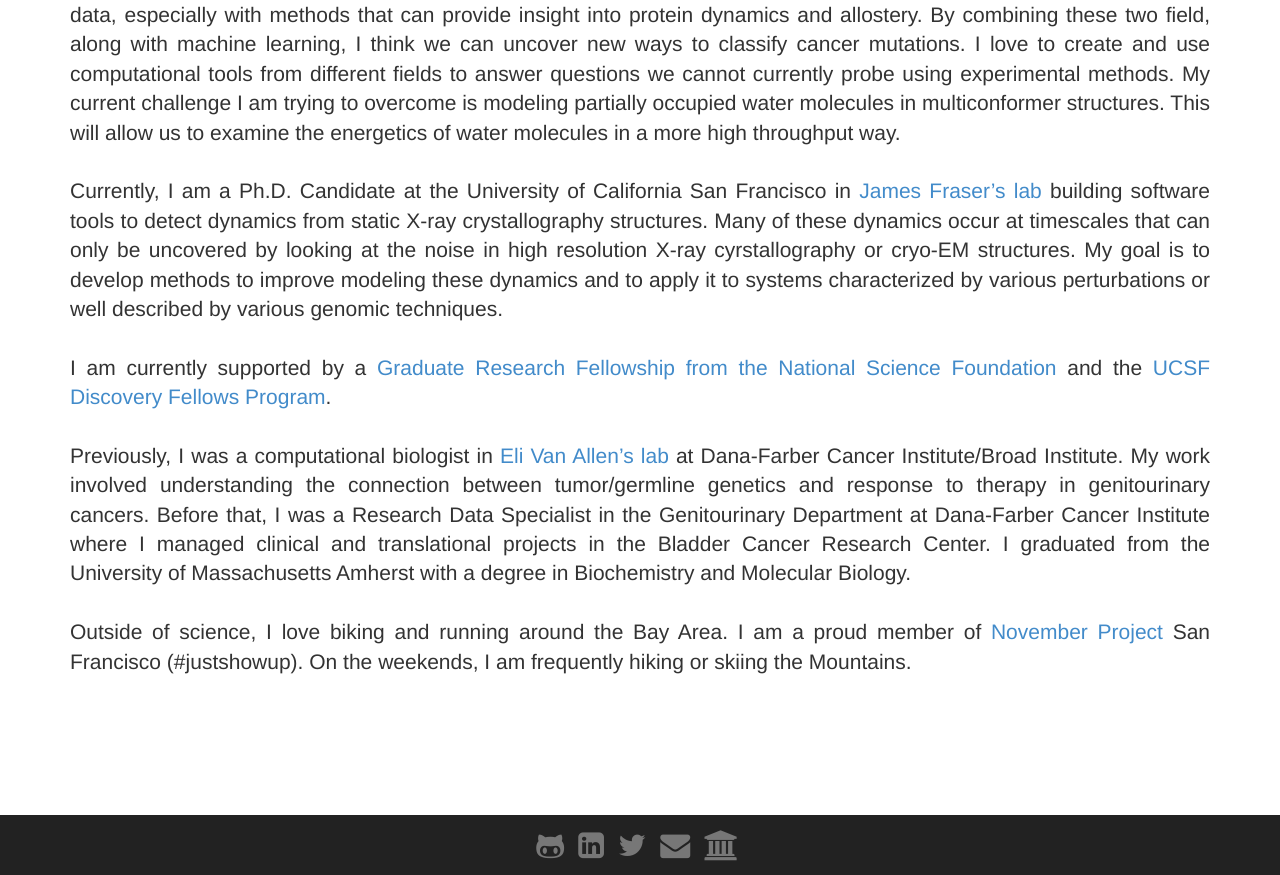
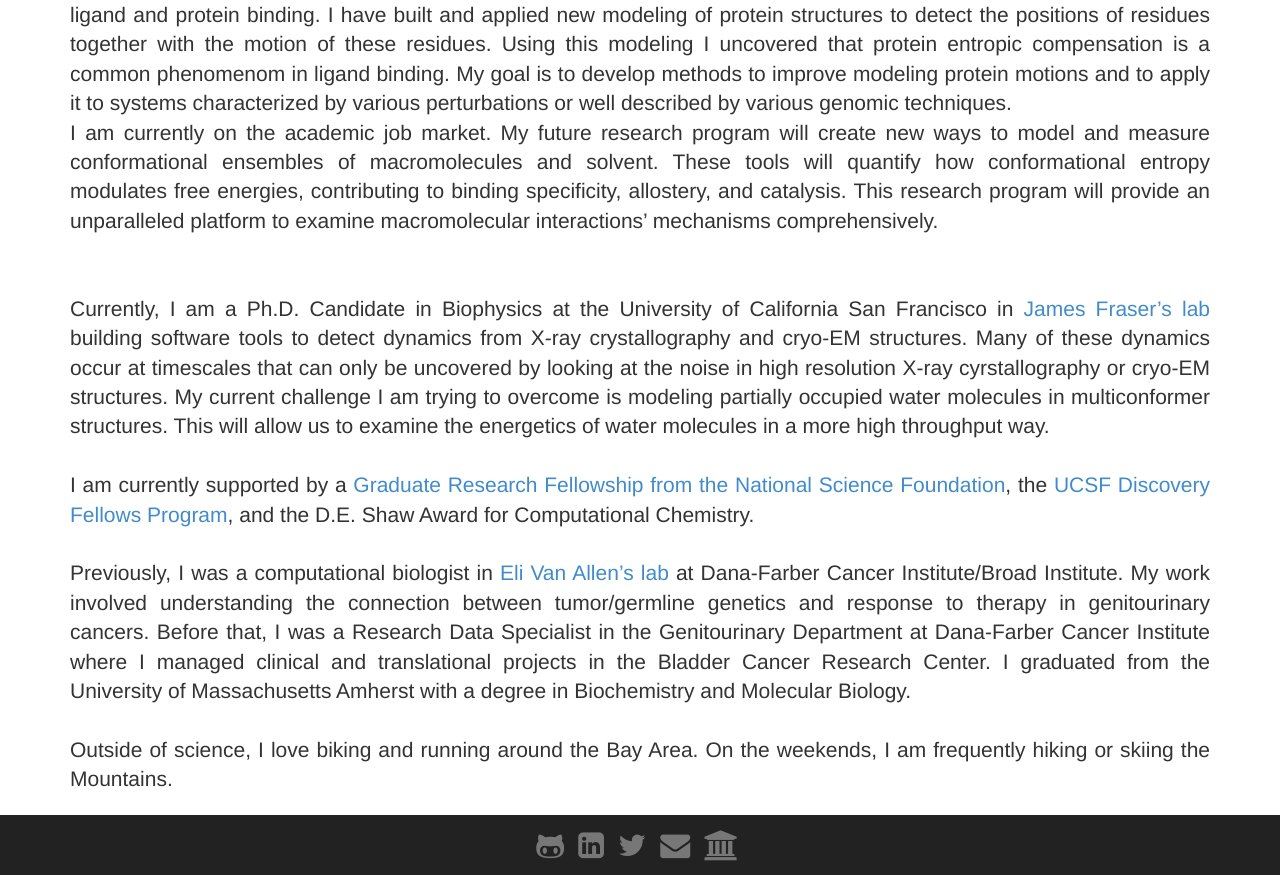
Before and after one commit to stephaniewankowicz/stephaniewankowicz.github.io, a Jekyll site: the page built from index.md, in a window 1280 px wide and 1344 px high. Shown: the part 469-1344 px from the top of the window. Built offline with Jekyll 4.4.1, drawn with Linux system fonts in a browser that asks for light colours; nearby versions of some CDN libraries; some of the changed text lies outside the part shown.

Commit message:
Update index.md

```diff
--- a/index.md
+++ b/index.md
@@ -10,17 +10,20 @@ group: home
 <img src="/static/img/banner_statehouse.jpg" class="img-responsive center-block" alt="Advocating for Science Research at the California Statehouse, January 2020"/>
 
 <p class="lead text-justify">
-I am a computational structural biologist with a special interest in combining high throughput genomic data with structural data, especially with methods that can provide insight into protein dynamics and allostery. By combining these two field, along with machine learning, I think we can uncover new ways to classify cancer mutations. I love to create and use computational tools from different fields to answer questions we cannot currently probe using experimental methods. My current challenge I am trying to overcome is modeling partially occupied water molecules in multiconformer structures. This will allow us to examine the energetics of water molecules in a more high throughput way.
+I am a computational structural biologist with a special interest in understand how proteins motions impact mutations and ligand and protein binding. I have built and applied new modeling of protein structures to detect the positions of residues together with the motion of these residues. Using this modeling I uncovered that protein entropic compensation is a common phenomenom in ligand binding. My goal is to develop methods to improve modeling protein motions and to apply it to systems characterized by various perturbations or well described by various genomic techniques.
+
+I am currently on the academic job market. My future research program will create new ways to model and measure conformational ensembles of macromolecules and solvent. These tools will quantify how conformational entropy modulates free energies, contributing to binding specificity, allostery, and catalysis. This research program will provide an unparalleled platform to examine macromolecular interactions' mechanisms comprehensively.
+
 
 <br>
 <br>
 
-Currently, I am a Ph.D. Candidate at the University of California San Francisco in [James Fraser's lab](https://fraserlab.com/) building software tools to detect dynamics from static X-ray crystallography structures. Many of these dynamics occur at timescales that can only be uncovered by looking at the noise in high resolution X-ray cyrstallography or cryo-EM structures. My goal is to develop methods to improve modeling these dynamics and to apply it to systems characterized by various perturbations or well described by various genomic techniques.
+Currently, I am a Ph.D. Candidate in Biophysics at the University of California San Francisco in [James Fraser's lab](https://fraserlab.com/) building software tools to detect dynamics from X-ray crystallography and cryo-EM structures. Many of these dynamics occur at timescales that can only be uncovered by looking at the noise in high resolution X-ray cyrstallography or cryo-EM structures. My current challenge I am trying to overcome is modeling partially occupied water molecules in multiconformer structures. This will allow us to examine the energetics of water molecules in a more high throughput way.
 
 <br>
 <br>
 
-I am currently supported by a [Graduate Research Fellowship from the National Science Foundation](https://www.nsfgrfp.org/) and the [UCSF Discovery Fellows Program](https://graduate.ucsf.edu/discovery-fellows-program).
+I am currently supported by a [Graduate Research Fellowship from the National Science Foundation](https://www.nsfgrfp.org/), the [UCSF Discovery Fellows Program](https://graduate.ucsf.edu/discovery-fellows-program), and the D.E. Shaw Award for Computational Chemistry.
 
 <br>
 <br>
@@ -30,5 +33,5 @@ Previously, I was a computational biologist in [Eli Van Allen's lab](https://van
 <br>
 <br>
 
-Outside of science, I love biking and running around the Bay Area. I am a proud member of [November Project](https://november-project.com/) San Francisco (#justshowup). On the weekends, I am frequently hiking or skiing the Mountains.
+Outside of science, I love biking and running around the Bay Area. On the weekends, I am frequently hiking or skiing the Mountains.
 </p>
```
